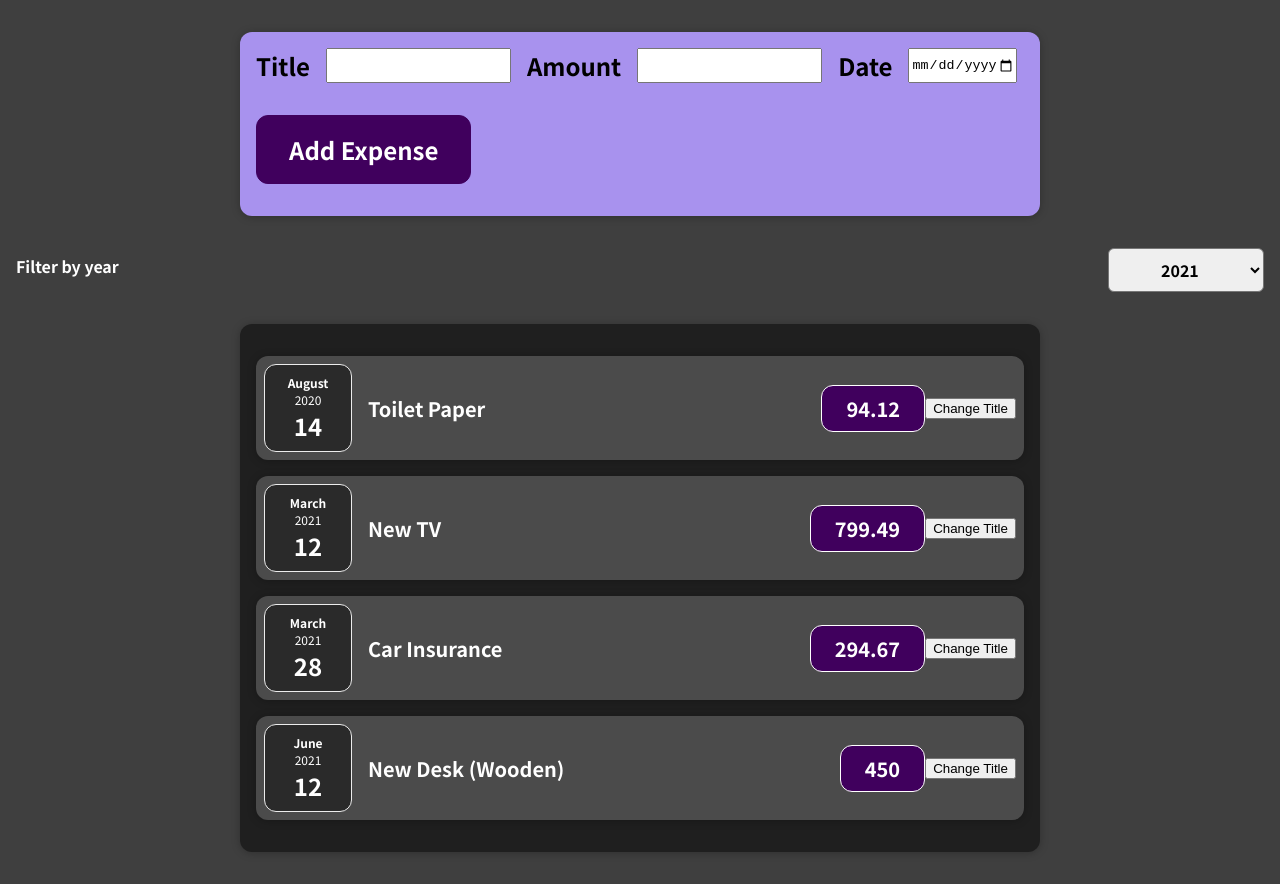
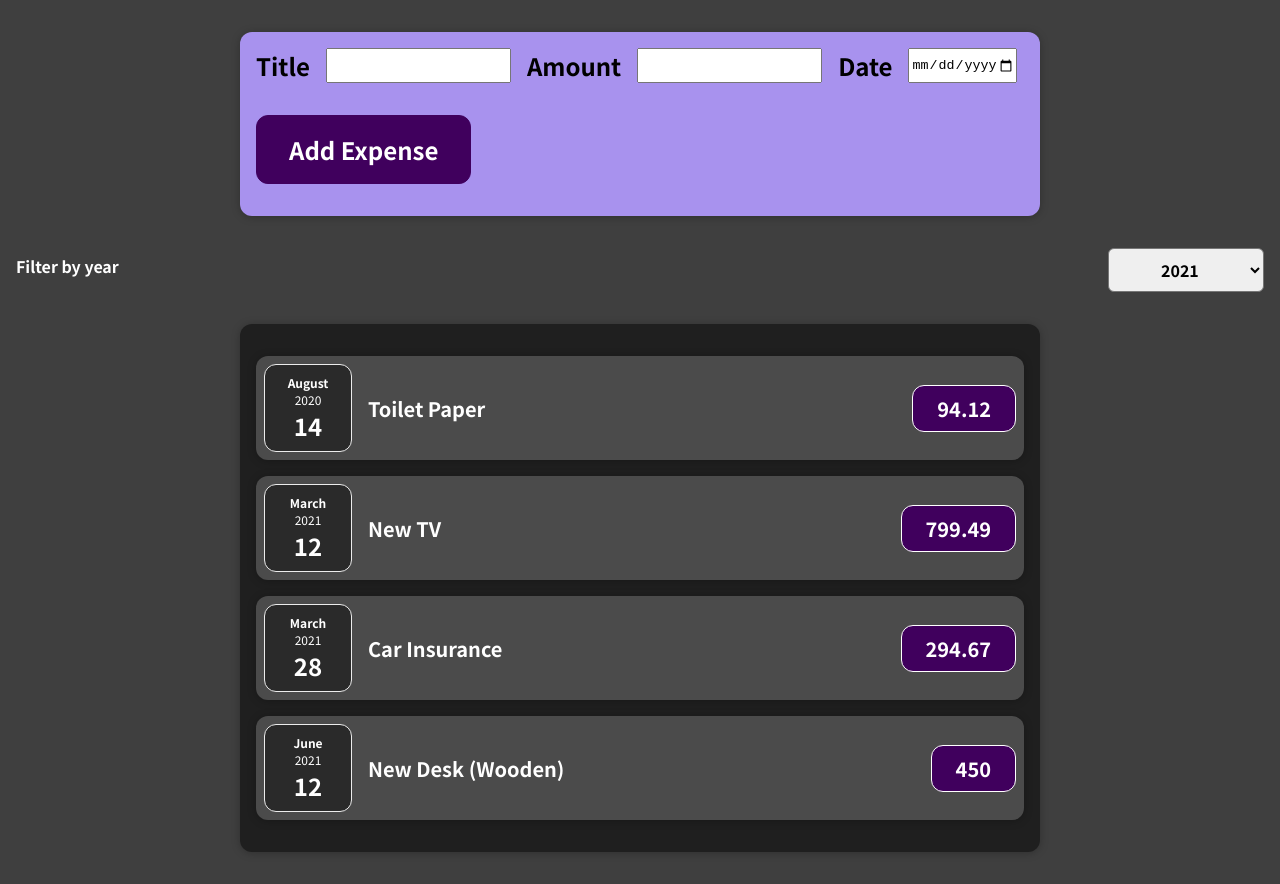
Before and after one commit to Kevin-Benelli/Udemy-React-Course-Work, a React (Create React App) app: page / in a window 1280 px wide. Built offline with nearby package versions, Linux system fonts and the light colour scheme.

Commit message:
cleaned code per instructions

```diff
--- a/src/components/Expenses/ExpenseItem.js
+++ b/src/components/Expenses/ExpenseItem.js
@@ -1,4 +1,4 @@
-import React, { useState } from "react";
+import React from "react";
 
 import ExpenseDate from "./ExpenseDate";
 import "./ExpenseItem.css";
@@ -6,13 +6,6 @@
 import "./ExpenseFilter";
 
 const ExpenseItem = (props) => {
-  const [title, setTitle] = useState(props.title);
-
-  const clickHandler = () => {
-    setTitle("new title");
-    console.log(title);
-  };
-
   return (
     <Card className="expense-item">
       <ExpenseDate
@@ -23,10 +16,9 @@
 
       {/* <div> {props.date.toISOString()}</div> */}
       <div className="expense-item__description">
-        <h2>{title}</h2>
+        <h2>{props.title}</h2>
         <div className="expense-item__price">{props.amount}</div>
       </div>
-      <button onClick={clickHandler}>Change Title</button>
     </Card>
   );
 };
```
